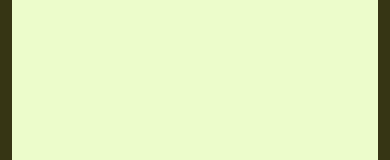
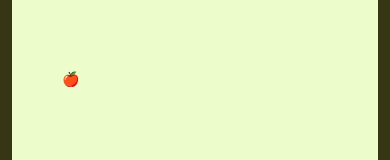
Before and after one commit to planetoida90210/rn-snake-game, a React Native app: screen / in a window 390 px wide. Shown: the part 142-302 px from the top of the page. Built offline with nearby package versions, Linux system fonts and the light colour scheme.

Commit message:
create food component

```diff
--- /dev/null
+++ b/src/components/Food.tsx
@@ -0,0 +1,15 @@
+import { StyleSheet, Text } from "react-native";
+import { Coordinate } from "../types/types";
+
+export default function Food({ x, y }: Coordinate): JSX.Element {
+  return <Text style={[{ top: y * 10, left: x * 10 }, styles.food]}>🍎</Text>;
+}
+
+const styles = StyleSheet.create({
+  food: {
+    width: 20,
+    height: 20,
+    borderRadius: 7,
+    position: "absolute",
+  },
+});
--- a/src/components/Game.tsx
+++ b/src/components/Game.tsx
@@ -6,11 +6,12 @@ import { Colors } from "../styles/colors";
 //external imports
 import { Coordinate, Direction, GestureEventType } from "../types/types";
 import { checkGameOver } from "../utils/checkGameOver";
+import Food from "./Food";
 import Snake from "./Snake";
 
 const SNAKE_INITIAL_POSITION = [{ x: 5, y: 5 }];
 const FOOD_INITIAL_POSITION = { x: 5, y: 20 };
-const GAME_BOUNDS = { xMin: 0, xMax: 35, yMin: 0, yMax: 63 };
+const GAME_BOUNDS = { xMin: 0, xMax: 35, yMin: 0, yMax: 72 };
 const MOVE_INTERVAL = 50;
 const SCORE_INCREMENT = 10;
 
@@ -93,6 +94,7 @@ export default function Game(): JSX.Element {
       <SafeAreaView style={styles.container}>
         <View style={styles.boundaries}>
           <Snake snake={snake} />
+          <Food x={food.x} y={food.y} />
         </View>
       </SafeAreaView>
     </PanGestureHandler>
```
